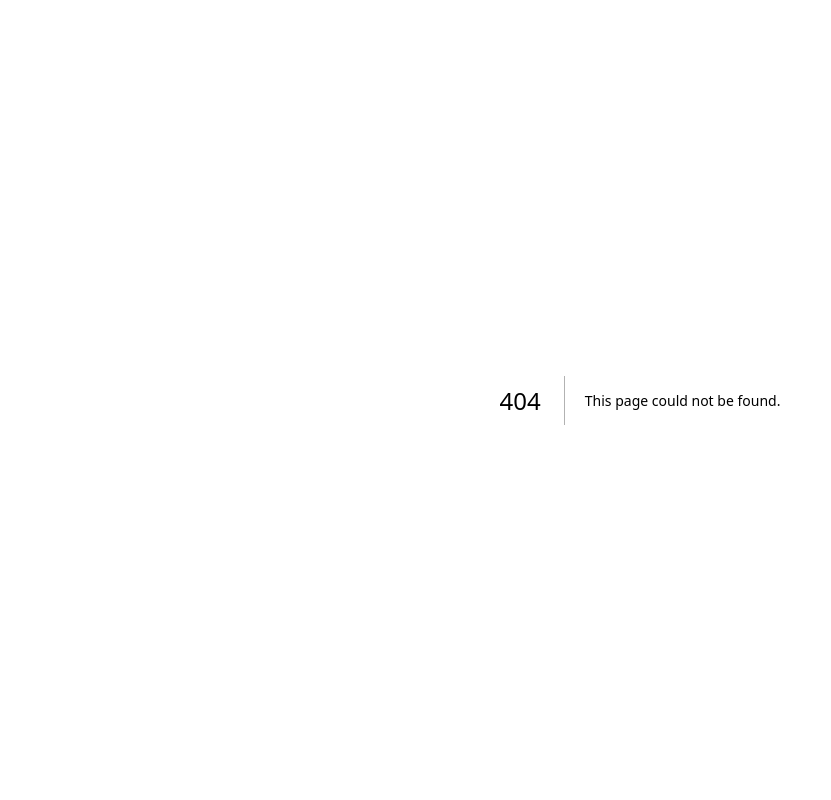
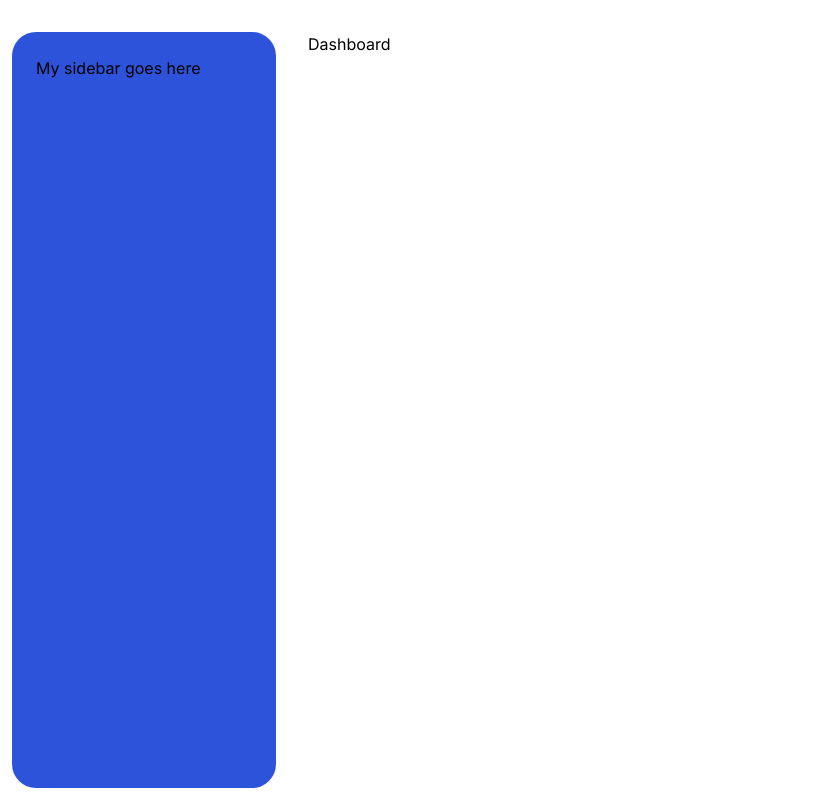
Before and after one commit to NathanSoa/les, a Next.js app in the folder frontend/: page /dashboard in a window 1280 px wide. Before the commit this address had no page. Shown: the whole page, without its empty margins (0-831 px from the left). Built offline with nearby package versions, Linux system fonts and the light colour scheme.

Commit message:
feat: add base dashboard page and layout

```diff
--- /dev/null
+++ b/frontend/src/app/dashboard/layout.tsx
@@ -0,0 +1,22 @@
+import type { Metadata } from 'next'
+
+import SideNav from '@/app/ui/dashboard/side-nav'
+
+export const metadata: Metadata = {
+  title: 'Dashboard | MyApplication',
+}
+
+export default function DashboardLayout({
+  children,
+}: {
+  children: React.ReactNode
+}) {
+  return (
+    <div className="grid-cols-app grid min-h-screen pt-5">
+      <div className="p-3">
+        <SideNav />
+      </div>
+      <div className="px-5 py-3">{children}</div>
+    </div>
+  )
+}
--- /dev/null
+++ b/frontend/src/app/dashboard/page.tsx
@@ -0,0 +1,3 @@
+export default function Dashboard() {
+  return <main>Dashboard</main>
+}
```
